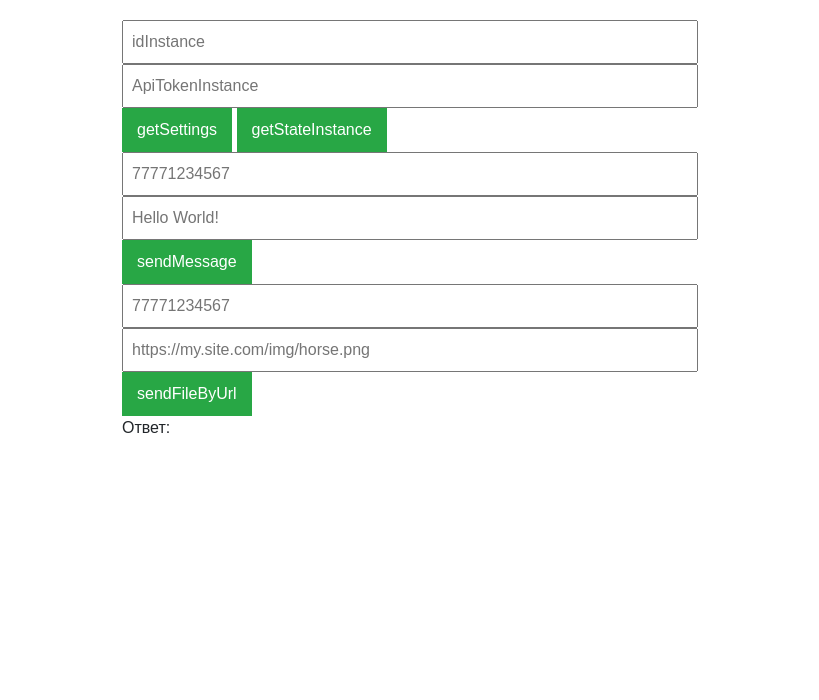
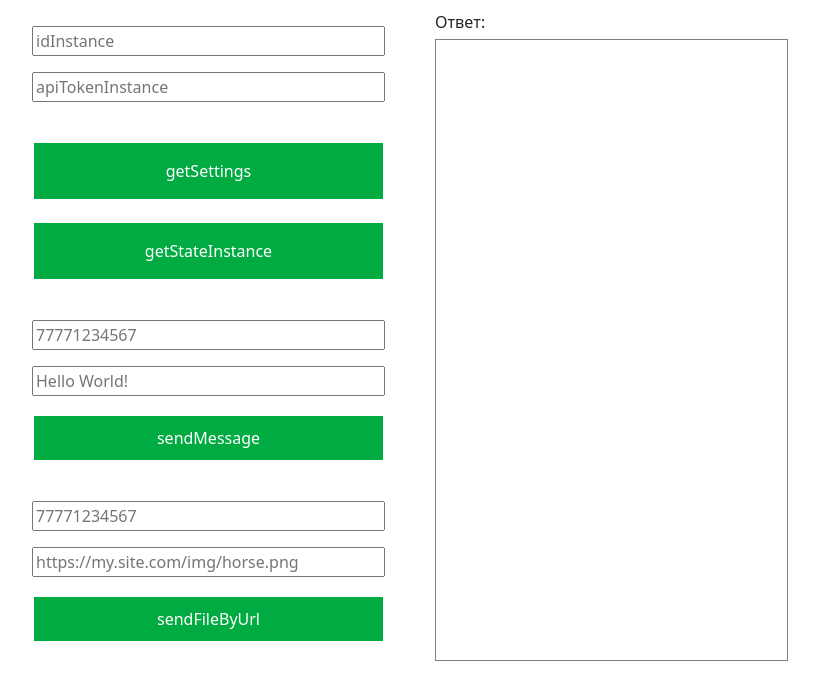
Before and after one commit to EricFeynman/green-api, a plain HTML site: page index.html in a window 1280 px wide. Shown: the whole page, without its empty margins (230-1049 px from the left). Drawn offline with nearby package versions, Linux system fonts and the light colour scheme.

Commit message:
Add files via upload

```diff
--- a/index.html
+++ b/index.html
@@ -5,42 +5,7 @@
     <meta name="viewport" content="width=device-width, initial-scale=1">
     <title>GREEN-API</title>
     <link href="https://cdn.jsdelivr.net/npm/bootstrap@5.3.3/dist/css/bootstrap.min.css" rel="stylesheet" integrity="sha384-QWTKZyjpPEjISv5WaRU9OFeRpok6YctnYmDr5pNlyT2bRjXh0JMhjY6hW+ALEwIH" crossorigin="anonymous">
-    <style>
-        body {
-            font-family: Arial, sans-serif;
-            margin: 20px;
-        }
-        .container {
-            max-width: 600px;
-            margin: 0 auto;
-        }
-        .form-group {
-            margin-bottom: 15px;
-        }
-        .form-group label {
-            display: block;
-            margin-bottom: 5px;
-        }
-        .form-group input {
-            width: 100%;
-            padding: 8px;
-            box-sizing: border-box;
-        }
-        .form-group button {
-            padding: 10px 15px;
-            background-color: #28a745;
-            color: white;
-            border: none;
-            cursor: pointer;
-        }
-        .response {
-            margin-top: 20px;
-            padding: 10px;
-            background-color: #f8f9fa;
-            border: 1px solid #ced4da;
-            white-space: pre-wrap;
-        }
-    </style>
+    <link href="style.css" rel="stylesheet">
 </head>
 <body>
     <div class="container">
@@ -48,7 +13,7 @@
             <div class="column">
                 <section>
                     <input type="text" id="idInstance" placeholder="idInstance">
-                    <input type="text" id="apiTokenInstance" placeholder="ApiTokenInstance">
+                    <input type="text" id="apiTokenInstance" placeholder="apiTokenInstance">
                 </section>
 
                 <section>
--- /dev/null
+++ b/style.css
@@ -0,0 +1,56 @@
+.container {
+    max-width: 800px;
+    margin: 0 auto;
+}
+
+.form-group {
+    display: grid;
+    grid-template-columns: 1fr 1fr;
+    padding: 10px 10px;
+    margin-bottom: 10px;
+    gap: 50px;
+}
+
+.form-group input {
+    min-width: 300px;
+}
+
+.form-group button {
+    background-color: #00ab41;
+    border: none;
+    color: white;
+    padding: 10px 20px;
+    text-align: center;
+    text-decoration: none;
+    display: inline-block;
+    font-size: 16px;
+    margin: 4px 2px;
+    transition-duration: 0.4s;
+    cursor: pointer;
+}
+
+.form-group button:hover {
+    background-color: #83f28f;
+    color: white;
+}
+
+.column {
+    display: grid;
+    grid-auto-rows: auto 1fr;
+    gap: 5px;
+
+    & > section {
+        display: grid;
+        margin: 1rem 0;
+        gap: 1rem;
+    }
+}
+
+.response {
+    margin-block-start: 0;
+    margin: 1.1rem;
+}
+
+.form-group output {
+    border: 1px solid gray;
+}
```
